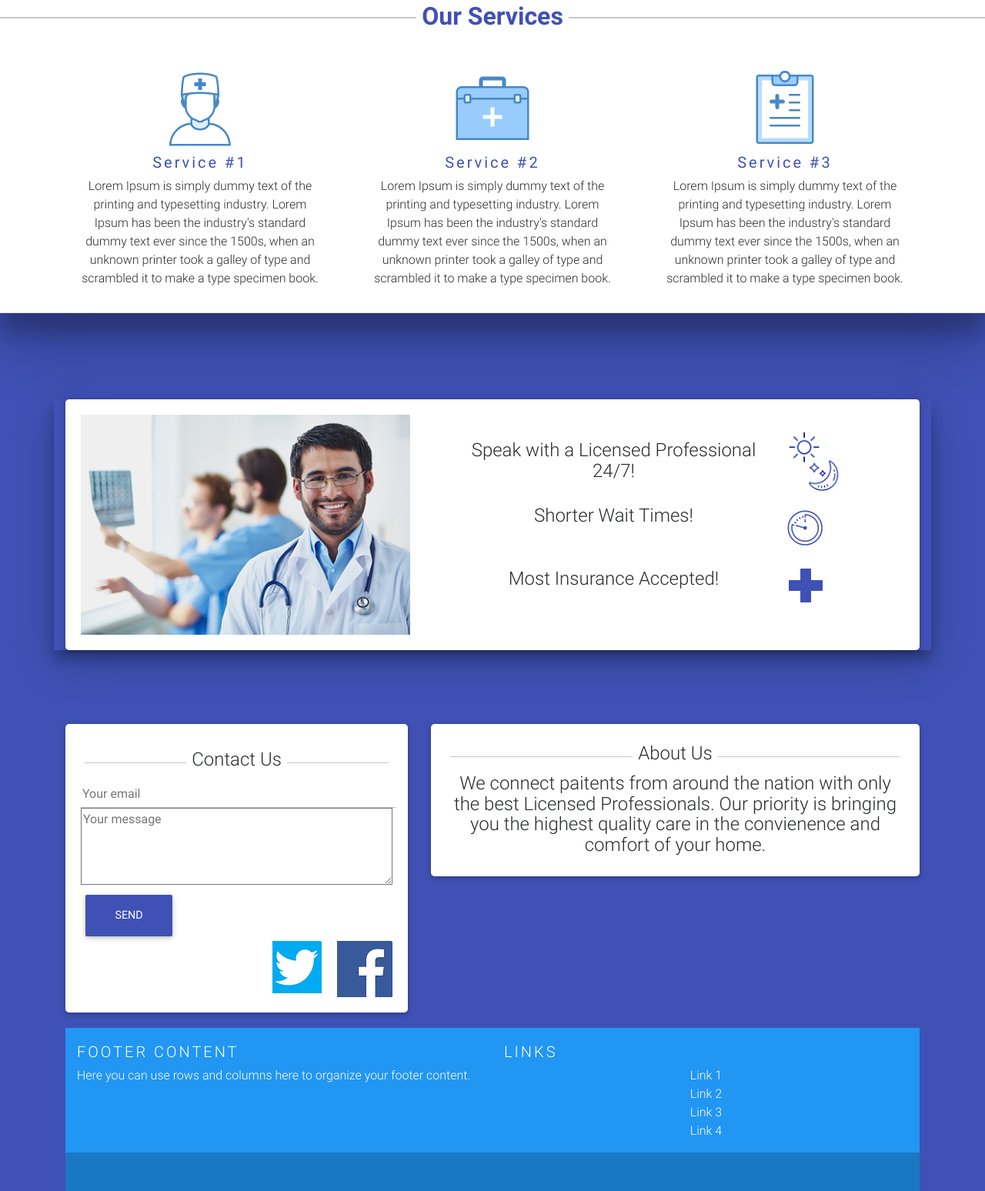
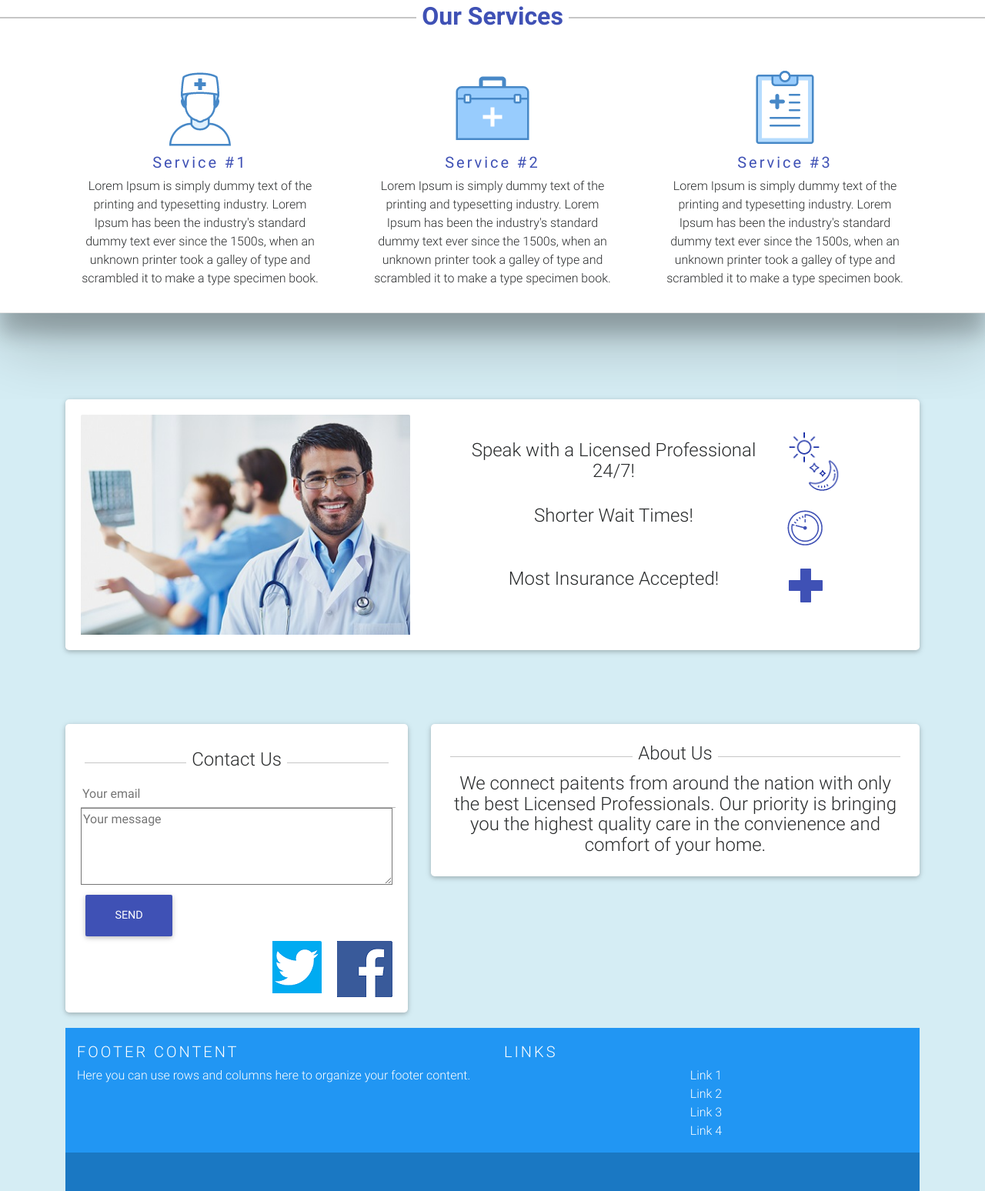
Before and after one commit to avohs24/AmericanCare, a PHP site: page / in a window 1280 px wide. Shown: the part 846-2394 px from the top of the page at 77% size. Run offline with PHP 8.4, Linux system fonts and the light colour scheme; some libraries are stand-ins or nearby versions.

Commit message:
color changes

```diff
--- a/assets/css/style.css
+++ b/assets/css/style.css
@@ -45,7 +45,7 @@ h5 {
 }
 
 .other {
-  background-color: #3F51B5;
+  background-color: #D5EDF4;
 }
 
 ul {
@@ -54,7 +54,7 @@ ul {
 }
 
 main {
-  background-color: #3F51B5;
+  background-color: #D5EDF4;
 }
 
 .servicesRow {
--- a/index.html
+++ b/index.html
@@ -161,8 +161,8 @@
       <div class="container">
         <div class="row">
 
-          <div class='col-md-12 z-depth-3'>
-            <div class='card card-body'>
+          <div class='col-md-12'>
+            <div class='card card-body z-depth-5'>
               <div class='row'>
                 <div class='col-md-5'>
                   <img class='doc-pic img-fluid' src='./assets/images/happy-doc.jpg'>
```
